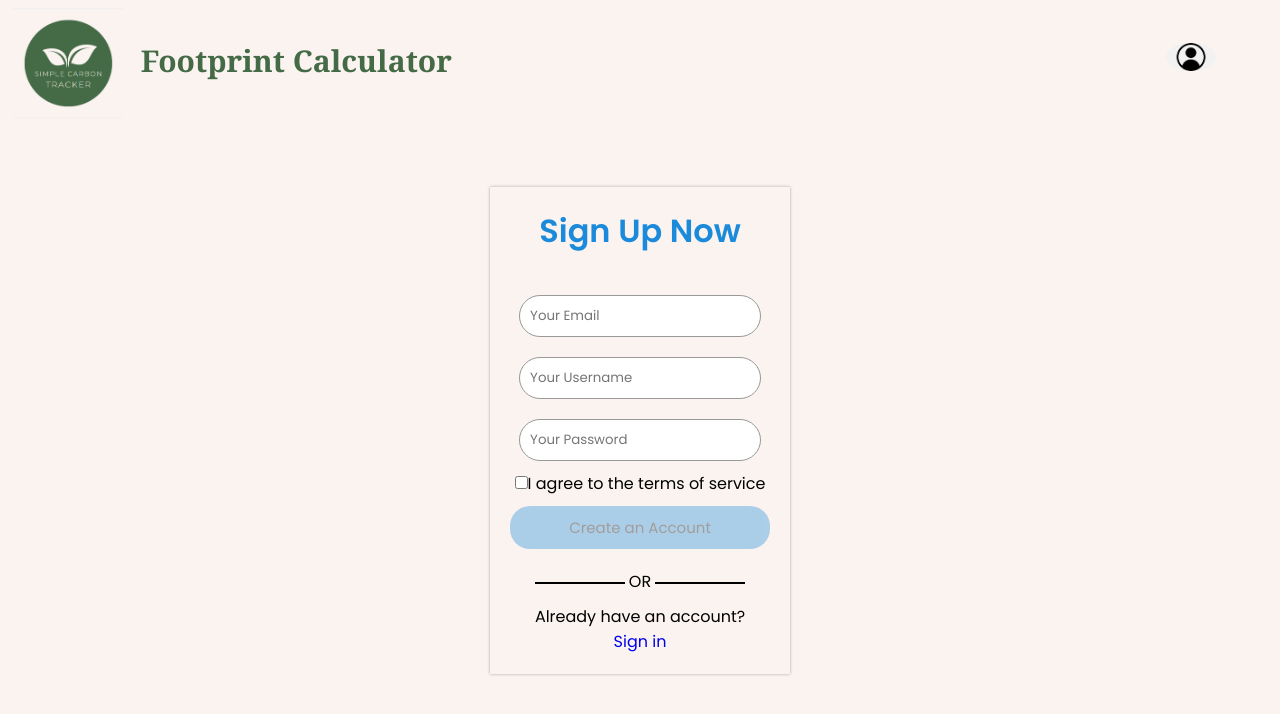
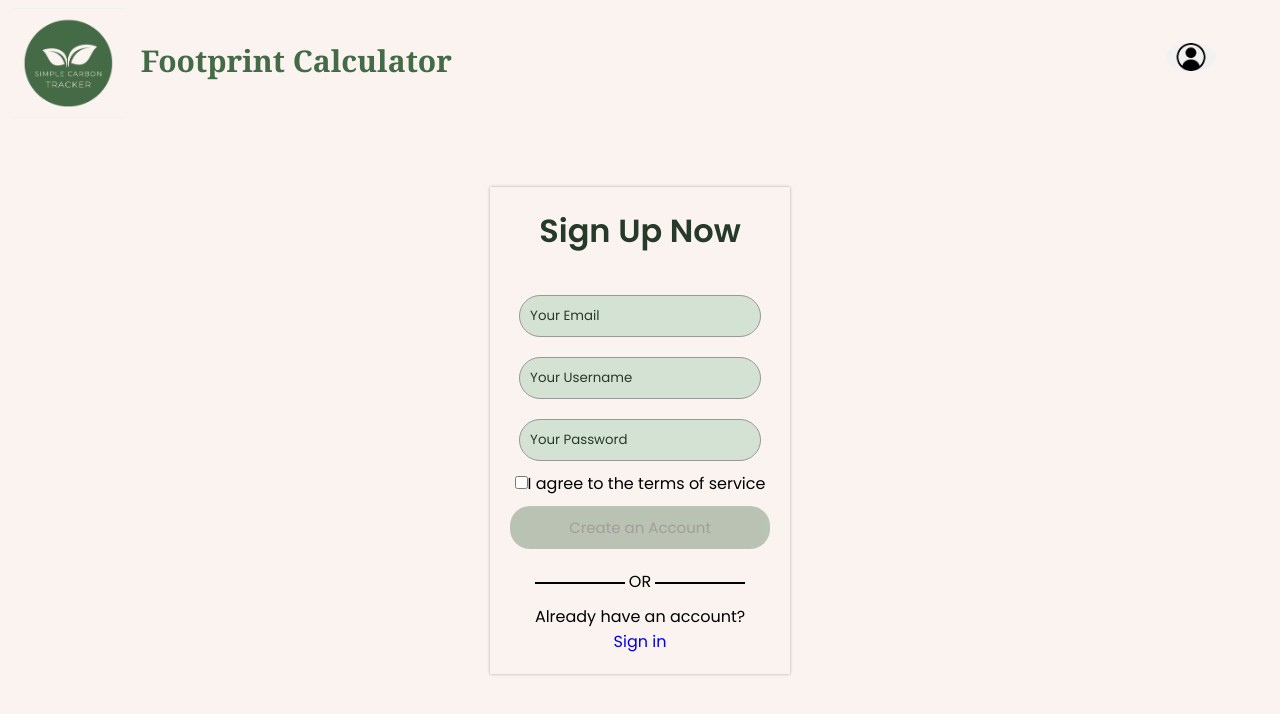
Before and after one commit to BenjaminLe1/SimpleCarbonTracker, a React (Create React App) app in the folder frontend/: page /signup in a window 1280 px wide. Shown: the top 714 px of the page. Built offline with nearby package versions, Linux system fonts and the light colour scheme; no server answers.

Commit message:
colors login/signup

```diff
--- a/frontend/src/pages/pages.css
+++ b/frontend/src/pages/pages.css
@@ -376,7 +376,7 @@
 }
 
 .account-create-login-form .account-create-login-header {
-  color: #1c8adb;
+  color: #263A29;
   margin-bottom: 30px;
 }
 
@@ -387,7 +387,14 @@
   width: 93%;
   border: 1px solid #999;
   outline: none;
+  background-color: #D4E2D4;
+  color: #263A29;
 }
+
+.input-box::placeholder{
+  color: #263A29;
+}
+
 .login-submit{
   color: #fff;
   width: 100%;
@@ -398,7 +405,8 @@
   border: none;
   outline: none;
   cursor: pointer;
-  background-color: #1c8adb;
+  background-color: #446A46
+  ;
 }
 
 .account-create-login-submit.active{
@@ -411,11 +419,11 @@
   border: none;
   outline: none;
   cursor: pointer;
-  background-color: #1c8adb;
+  background-color: #446A46;
 }
 
 .account-create-login-submit.inactive{
-  background-color: #1c8adb;
+  background-color: #446A46;
   pointer-events: none;
   cursor: not-allowed;
   opacity: 0.35;
```
Also changed, not shown: 1 other file (tests, documents, lock files or other folders).
